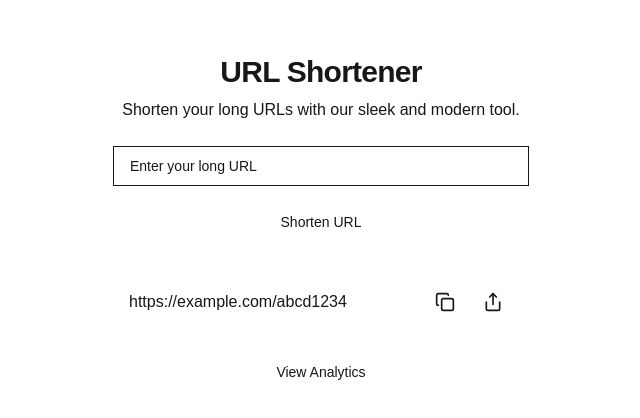
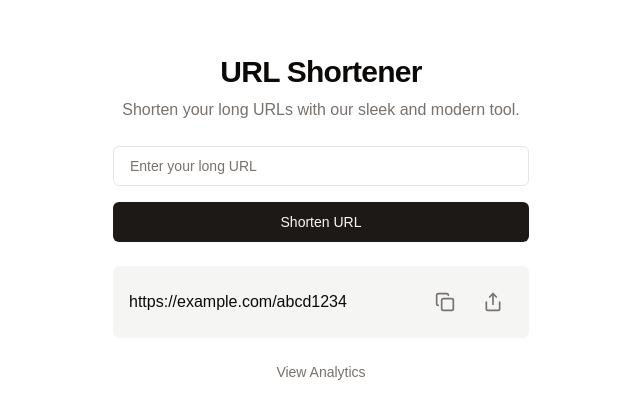
Before and after one commit to kooked-ch/url-shortener, a Next.js app: page / in a window 1280 px wide. Shown: the part 182-600 px from the top of the page, without its empty margins (319-959 px from the left). Built offline with nearby package versions, Linux system fonts and the light colour scheme.

Commit message:
Refactor Tailwind CSS configuration to extend color palette and add utility classes

```diff
--- a/src/app/globals.css
+++ b/src/app/globals.css
@@ -2,21 +2,7 @@
 @tailwind components;
 @tailwind utilities;
 
-:root {
-  --background: #ffffff;
-  --foreground: #171717;
-}
-
-@media (prefers-color-scheme: dark) {
-  :root {
-    --background: #0a0a0a;
-    --foreground: #ededed;
-  }
-}
-
 body {
-  color: var(--foreground);
-  background: var(--background);
   font-family: Arial, Helvetica, sans-serif;
 }
 
@@ -25,3 +11,68 @@
     text-wrap: balance;
   }
 }
+
+@layer base {
+  :root {
+    --background: 0 0% 100%;
+    --foreground: 20 14.3% 4.1%;
+    --card: 0 0% 100%;
+    --card-foreground: 20 14.3% 4.1%;
+    --popover: 0 0% 100%;
+    --popover-foreground: 20 14.3% 4.1%;
+    --primary: 24 9.8% 10%;
+    --primary-foreground: 60 9.1% 97.8%;
+    --secondary: 60 4.8% 95.9%;
+    --secondary-foreground: 24 9.8% 10%;
+    --muted: 60 4.8% 95.9%;
+    --muted-foreground: 25 5.3% 44.7%;
+    --accent: 60 4.8% 95.9%;
+    --accent-foreground: 24 9.8% 10%;
+    --destructive: 0 84.2% 60.2%;
+    --destructive-foreground: 60 9.1% 97.8%;
+    --border: 20 5.9% 90%;
+    --input: 20 5.9% 90%;
+    --ring: 20 14.3% 4.1%;
+    --chart-1: 12 76% 61%;
+    --chart-2: 173 58% 39%;
+    --chart-3: 197 37% 24%;
+    --chart-4: 43 74% 66%;
+    --chart-5: 27 87% 67%;
+    --radius: 0.5rem;
+  }
+  .dark {
+    --background: 20 14.3% 4.1%;
+    --foreground: 60 9.1% 97.8%;
+    --card: 20 14.3% 4.1%;
+    --card-foreground: 60 9.1% 97.8%;
+    --popover: 20 14.3% 4.1%;
+    --popover-foreground: 60 9.1% 97.8%;
+    --primary: 60 9.1% 97.8%;
+    --primary-foreground: 24 9.8% 10%;
+    --secondary: 12 6.5% 15.1%;
+    --secondary-foreground: 60 9.1% 97.8%;
+    --muted: 12 6.5% 15.1%;
+    --muted-foreground: 24 5.4% 63.9%;
+    --accent: 12 6.5% 15.1%;
+    --accent-foreground: 60 9.1% 97.8%;
+    --destructive: 0 62.8% 30.6%;
+    --destructive-foreground: 60 9.1% 97.8%;
+    --border: 12 6.5% 15.1%;
+    --input: 12 6.5% 15.1%;
+    --ring: 24 5.7% 82.9%;
+    --chart-1: 220 70% 50%;
+    --chart-2: 160 60% 45%;
+    --chart-3: 30 80% 55%;
+    --chart-4: 280 65% 60%;
+    --chart-5: 340 75% 55%;
+  }
+}
+
+@layer base {
+  * {
+    @apply border-border;
+  }
+  body {
+    @apply bg-background text-foreground;
+  }
+}
```
